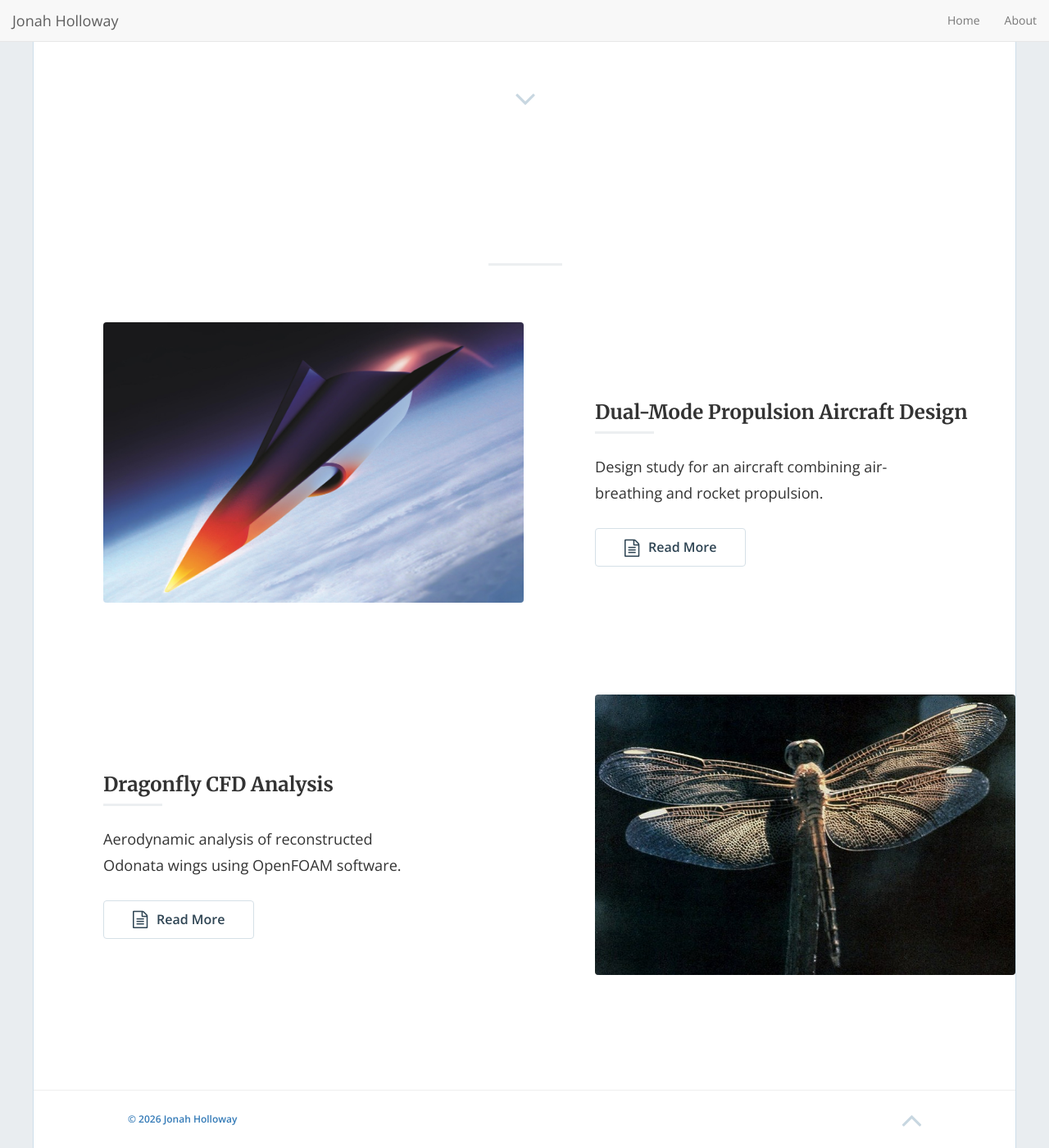
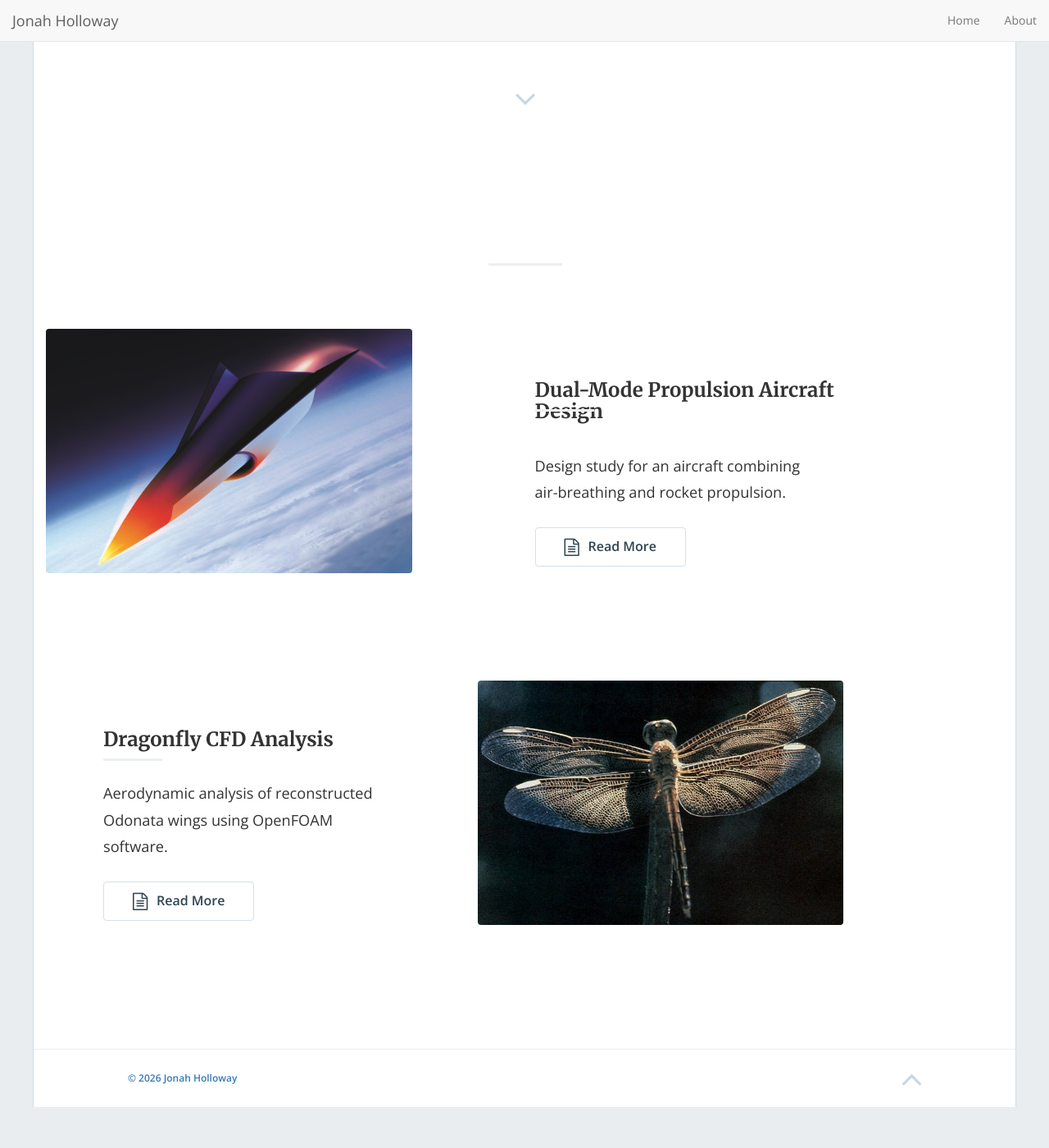
Before and after one commit to jonahholloway/jonahholloway.github.io, a Jekyll site: the page built from index.html, in a window 1280 px wide and 1400 px high, scrolled down 530 px. Shown: the whole window at 82% size. Built offline with Jekyll 4.4.1, drawn with Linux system fonts in a browser that asks for light colours; nearby versions of some CDN libraries; the list of posts is cut into pages by our own code; after the commit the page ends 1880 px from its top, so only the background shows below that.

Commit message:
Update style.scss

```diff
--- a/css/style.scss
+++ b/css/style.scss
@@ -258,9 +258,6 @@ button.btn, input.btn {
   img.img-responsive {
 	width: 90%;
     height: auto;
-	position: center;
-	margin-left: 5em;
-	margin-right: 5em;
 	border-radius: 4px;
     @include bp-xsmall {
       display: none;
@@ -320,6 +317,7 @@ button.btn, input.btn {
 // vertically center content of post rows
 .post-row {
   align-items: center;
+  max-width: 90%;
   display: flex;
 }
 
```
